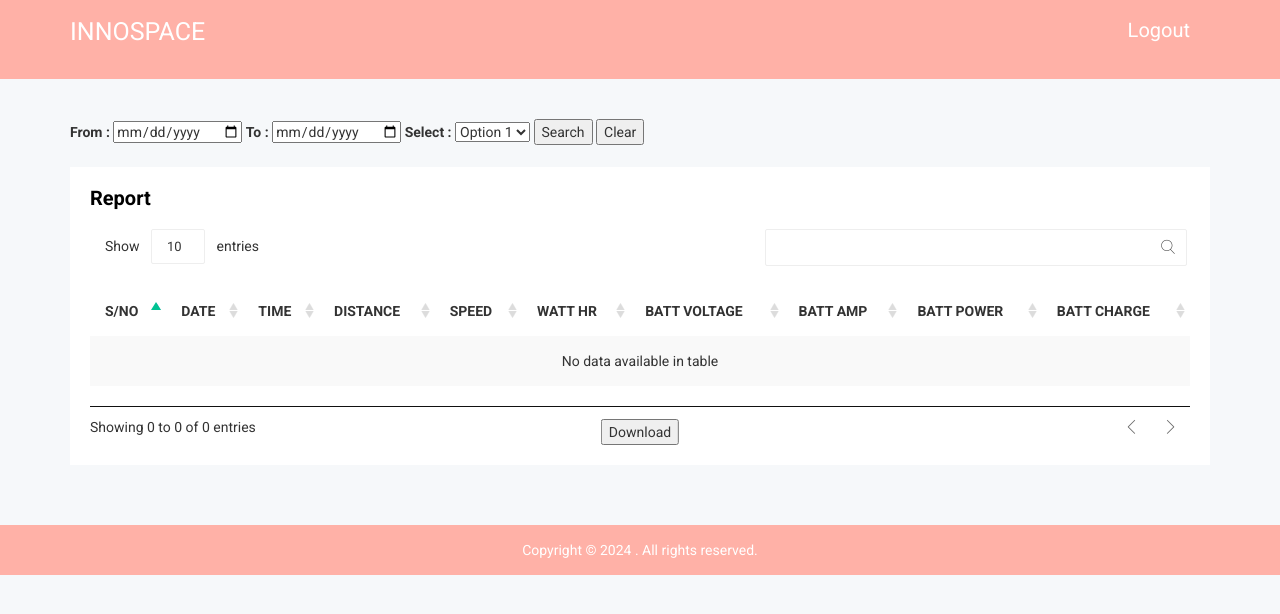
After one commit to febinoAnand/Forklift_TCP_Live, a Django app: page /reportpage/ in a window 1280 px wide. The commit adds this page. Shown: the top 614 px of the page. Run offline with Django 4.2, Linux system fonts and the light colour scheme; some libraries are stand-ins or nearby versions; some web fonts are replaced.

Commit message:
Created report page with data table

```diff
--- a/forklift/urls.py
+++ b/forklift/urls.py
@@ -1,5 +1,5 @@
 from django.urls import path
-from .views import loginView, deviceDashborad, updateGPSTableView,updateEXTTableView
+from .views import loginView, deviceDashborad, updateGPSTableView,updateEXTTableView,report_page_view
 
 
 urlpatterns = [
@@ -7,4 +7,5 @@ urlpatterns = [
     path('devicedashboard',deviceDashborad),
     path('updategpstable',updateGPSTableView),
     path('updateexttable',updateEXTTableView),
+    path('reportpage/', report_page_view, name='report_page'),
 ]
--- a/forklift/views.py
+++ b/forklift/views.py
@@ -35,3 +35,6 @@ def updateEXTTableView(request):
         ext_table_json = serializers.serialize('json', ext_table_list)
         # print (ext_table_json)
     return HttpResponse(ext_table_json,content_type='application/json')
+
+def report_page_view(request):
+    return render(request, 'reportpage.html')
--- a/static/js/web-fort.js
+++ b/static/js/web-fort.js
@@ -58,54 +58,38 @@ document.addEventListener('DOMContentLoaded', function() {
   var ctx = document.getElementById('myChart').getContext('2d');
   var myChart;
 
-  function generateRandomData() {
-    var labels = [];
-    var gpsData = [];
-    var extData = [];
+  function updateChartWithData(data) {
+    var labels = data.gps_speed.map(entry => entry[0]); // Extract time from GPS speed data
+    var gpsSpeedData = data.gps_speed.map(entry => entry[1]); // Extract GPS speed values
+    var extSpeedData = data.ext_speed.map(entry => entry[1]); // Extract EXT speed values
 
-    for (var i = 0; i < 6; i++) {
-      var hour = Math.floor(Math.random() * 12) + 1;
-      var minute = Math.floor(Math.random() * 60);
-      var time = hour + ':' + (minute < 10 ? '0' : '') + minute + (hour < 12 ? ' AM' : ' PM');
-      labels.push(time);
-    }
-
-    for (var i = 0; i < 6; i++) {
-      gpsData.push(Math.floor(Math.random() * 12));
-      extData.push(Math.floor(Math.random() * 12));
-    }
-
-    return {
-      labels: labels,
-      gpsData: gpsData,
-      extData: extData
-    };
-  }
-
-  function updateChart() {
-    var newData = generateRandomData();
-
-    myChart.data.labels = newData.labels;
-    myChart.data.datasets[0].data = newData.gpsData;
-    myChart.data.datasets[1].data = newData.extData;
+    myChart.data.labels = labels;
+    myChart.data.datasets[0].data = gpsSpeedData;
+    myChart.data.datasets[1].data = extSpeedData;
 
     myChart.update();
   }
 
-  var initialData = generateRandomData();
+  function fetchDataAndUpdateChart() {
+    fetch('/get_speed_data/') // URL to fetch data from
+      .then(response => response.json())
+      .then(data => updateChartWithData(data))
+      .catch(error => console.error('Error fetching data:', error));
+  }
+
   myChart = new Chart(ctx, {
     type: 'line',
     data: {
-      labels: initialData.labels,
+      labels: [],
       datasets: [{
         label: 'GPS-Speed',
-        data: initialData.gpsData,
+        data: [],
         borderColor: 'red',
         borderWidth: 1
       },
       {
         label: 'EXT-Speed',
-        data: initialData.extData,
+        data: [],
         borderColor: 'blue',
         borderWidth: 1
       }]
@@ -118,7 +102,8 @@ document.addEventListener('DOMContentLoaded', function() {
       }
     }
   });
-  setInterval(updateChart, 5000);
+
+  setInterval(fetchDataAndUpdateChart, 5000);
 });
 //line chart end //
 
--- /dev/null
+++ b/templates/reportpage.html
@@ -0,0 +1,272 @@
+{% load static %}
+<!doctype html>
+<html class="no-js" lang="">
+
+<head>
+
+    <meta charset="utf-8">
+    <meta http-equiv="x-ua-compatible" content="ie=edge">
+    <title>Report page</title>
+    <meta name="description" content="">
+    <meta name="viewport" content="width=device-width, initial-scale=1">
+
+    <!-- favicon
+		============================================ -->
+    <link rel="shortcut icon" type="image/x-icon" href="{% static 'img/favicon.ico' %}">
+    <!-- Google Fonts
+		============================================ -->
+    <link href="https://fonts.googleapis.com/css?family=Roboto:100,300,400,700,900" rel="stylesheet">
+    <!-- Bootstrap CSS
+		============================================ -->
+    <link rel="stylesheet" href="{% static '/css/bootstrap.min.css' %}">
+    <!-- font awesome CSS
+		============================================ -->
+    <link rel="stylesheet" href="../static/css/font-awesome.min.css">
+    <!-- owl.carousel CSS
+		============================================ -->
+    <link rel="stylesheet" href="../static/css/owl.carousel.css">
+    <link rel="stylesheet" href="../static/css/owl.theme.css">
+    <link rel="stylesheet" href="../static/css/owl.transitions.css">
+    <!-- animate CSS
+		============================================ -->
+    <link rel="stylesheet" href="../static/css/animate.css">
+    <!-- normalize CSS
+		============================================ -->
+    <link rel="stylesheet" href="../static/css/normalize.css">
+    <!-- mCustomScrollbar CSS
+		============================================ -->
+    <link rel="stylesheet" href="../static/css/scrollbar/jquery.mCustomScrollbar.min.css">
+    <!-- wave CSS
+		============================================ -->
+    <link rel="stylesheet" href="../static/css/wave/waves.min.css">
+    <!-- Notika icon CSS
+		============================================ -->
+    <link rel="stylesheet" href="../static/css/notika-custom-icon.css">
+    <!-- main CSS
+		============================================ -->
+    <link rel="stylesheet" href="../static/css/main.css">
+    <!-- style CSS
+		============================================ -->
+    <link rel="stylesheet" href="../static/css/cssstyles.css">
+    <!-- responsive CSS
+		============================================ -->
+    <link rel="stylesheet" href="../static/css/responsive.css">
+    <!-- modernizr JS
+		============================================ -->
+    <link rel="stylesheet" href="https://cdn.datatables.net/1.11.5/css/jquery.dataTables.min.css">
+
+    <style>
+        .data-table-area {
+            position: relative;
+        }
+        .search-container-1 {
+            position: absolute;
+            bottom: 20px;
+            left: 50%;
+            transform: translateX(-50%);
+        }
+    </style>
+
+</head>
+<body>
+    <!-- Start Header Top Area -->
+    <div class="header-top-area">
+      <div class="container">
+        <div class="row">
+          <div class="col-lg-4 col-md-4 col-sm-12 col-xs-12">
+            <div class="logo-area">
+              <a href="/devicedashboard"
+                ><p style="color: white; font-size: 25px">INNOSPACE</p></a
+              >
+            </div>
+          </div>
+          <div class="col-lg-8 col-md-8 col-sm-12 col-xs-12">
+            <div class="header-top-menu">
+              <ul class="nav navbar-nav notika-top-nav">
+                <li class="nav-item">
+                  <a href="/" role="button"><span>Logout</span></a>
+                </li>
+              </ul>
+            </div>
+          </div>
+        </div>
+      </div>
+    </div>
+    <br /><br />
+    <!-- table area start -->
+    <div class="mobile-menu-area">
+        <div class="container">
+            <div class="row">
+                <div class="col-lg-12 col-md-12 col-sm-12 col-xs-12">
+                    <div class="search-container">
+                        <label for="fromDate">From :</label>
+                        <input type="date" id="fromDate">
+
+                        <label for="toDate">To :</label>
+                        <input type="date" id="toDate">
+
+                        <label for="category">Select :</label>
+                        <select id="category">
+                            <option value="all">Option 1</option>
+                            <option value="books">Option 2</option>
+                            <option value="movies">Option 3</option>
+                            <option value="music">Option 4</option>
+                        </select>
+
+                        <button onclick="search()">Search</button>
+                        <button onclick="clearFields()">Clear</button>
+                    </div>
+                </div>
+            </div>
+        </div>
+    </div>
+    <br/>
+    <div class="data-table-area">
+        <div class="container">
+            <div class="row">
+                <div class="col-lg-12 col-md-12 col-sm-12 col-xs-12">
+                    <div class="data-table-list">
+                        <div class="basic-tb-hd">
+                            <h2>Report</h2>
+                        </div>
+                        <div class="table-responsive">
+                            <table id="data-table-basic" class="table table-striped">
+                                <thead>
+                                    <tr>
+                                        <th>S/NO</th>
+                                        <th>DATE</th>
+                                        <th>TIME</th>
+                                        <th>DISTANCE</th>
+                                        <th>SPEED</th>
+                                        <th>WATT HR</th>
+                                        <th>BATT VOLTAGE</th>
+                                        <th>BATT AMP</th>
+                                        <th>BATT POWER</th>
+                                        <th>BATT CHARGE</th>
+                                    </tr>
+                                </thead>
+                                <tbody>
+                                    <!-- Table body content goes here -->
+                                </tbody>
+                            </table>
+                        </div>
+                    </div>
+                </div>
+            </div>
+        </div>
+        <div class="search-container-1">
+            <button id="download-btn">Download</button>
+        </div>
+    </div>
+    <br />
+    <!-- Table area End-->
+    <!-- Start Footer area-->
+    <div class="footer-copyright-area">
+      <div class="container">
+        <div class="row">
+          <div class="col-lg-12 col-md-12 col-sm-12 col-xs-12">
+            <div class="footer-copy-right">
+              <p>Copyright © 2024 . All rights reserved.</p>
+            </div>
+          </div>
+        </div>
+      </div>
+    </div>
+     <!-- jquery
+		============================================ -->
+        <script src="../static/js/vendor/jquery-1.12.4.min.js"></script>
+        <!-- bootstrap JS
+            ============================================ -->
+        <script src="../static/js/bootstrap.min.js"></script>
+        <!-- wow JS
+            ============================================ -->
+        <script src="../static/js/wow.min.js"></script>
+        <!-- price-slider JS
+            ============================================ -->
+        <script src="../static/js/jquery-price-slider.js"></script>
+        <!-- owl.carousel JS
+            ============================================ -->
+        <script src="../static/js/owl.carousel.min.js"></script>
+        <!-- scrollUp JS
+            ============================================ -->
+        <script src="../static/js/jquery.scrollUp.min.js"></script>
+        <!-- meanmenu JS
+            ============================================ -->
+        <script src="../static/js/meanmenu/jquery.meanmenu.js"></script>
+        <!-- counterup JS
+            ============================================ -->
+        <script src="../static/js/counterup/jquery.counterup.min.js"></script>
+        <script src="../static/js/counterup/waypoints.min.js"></script>
+        <script src="../static/js/counterup/counterup-active.js"></script>
+        <!-- mCustomScrollbar JS
+            ============================================ -->
+        <script src="../static/js/scrollbar/jquery.mCustomScrollbar.concat.min.js"></script>
+        <!-- sparkline JS
+            ============================================ -->
+        <script src="../static/js/sparkline/jquery.sparkline.min.js"></script>
+        <script src="../static/js/sparkline/sparkline-active.js"></script>
+        <!-- flot JS
+            ============================================ -->
+        <script src="../static/js/flot/jquery.flot.js"></script>
+        <script src="../static/js/flot/jquery.flot.resize.js"></script>
+        <script src="../static/js/flot/flot-active.js"></script>
+        <!-- knob JS
+            ============================================ -->
+        <script src="../static/js/knob/jquery.knob.js"></script>
+        <script src="../static/js/knob/jquery.appear.js"></script>
+        <script src="../static/js/knob/knob-active.js"></script>
+        <!--  Chat JS
+            ============================================ -->
+        <script src="../static/js/chat/jquery.chat.js"></script>
+        <!--  wave JS
+            ============================================ -->
+        <script src="../static/js/wave/waves.min.js"></script>
+        <script src="../static/js/wave/wave-active.js"></script>
+        <!-- icheck JS
+            ============================================ -->
+        <script src="../static/js/icheck/icheck.min.js"></script>
+        <script src="../static/js/icheck/icheck-active.js"></script>
+        <!--  todo JS
+            ============================================ -->
+        <script src="../static/js/todo/jquery.todo.js"></script>
+        <!-- Login JS
+            ============================================ -->
+        <script src="../static/js/login/login-action.js"></script>
+        <!-- plugins JS
+            ============================================ -->
+        <script src="../static/js/plugins.js"></script>
+        <!-- main JS
+            ============================================ -->
+        <script src="../static/js/main.js"></script>
+
+        <script src="https://code.jquery.com/jquery-3.6.0.min.js"></script>
+
+        <script src="https://code.jquery.com/jquery-3.6.0.min.js"></script>
+
+        <script src="static/js/web-fort.js"></script>
+
+        <script src="https://code.jquery.com/jquery-3.6.0.min.js"></script>
+        <script src="https://cdn.datatables.net/1.11.5/js/jquery.dataTables.min.js"></script>
+    <script>
+        $(document).ready(function() {
+            $('#data-table-basic').DataTable();
+        });
+    </script>
+
+<script>
+    function search() {
+        var fromDate = document.getElementById('fromDate').value;
+        var toDate = document.getElementById('toDate').value;
+        var category = document.getElementById('category').value;
+        console.log("Searching from:", fromDate, "to:", toDate, "for category:", category);
+    }
+
+    function clearFields() {
+        document.getElementById('fromDate').value = '';
+        document.getElementById('toDate').value = '';
+        document.getElementById('category').value = 'all';
+    }
+</script>
+
+  </body>
+</html>
```
Also changed, not shown: templates/devicedashboard.html (+5 -10 lines), deviceData/urls.py (line endings or trailing spaces), deviceData/views.py (line endings or trailing spaces).
